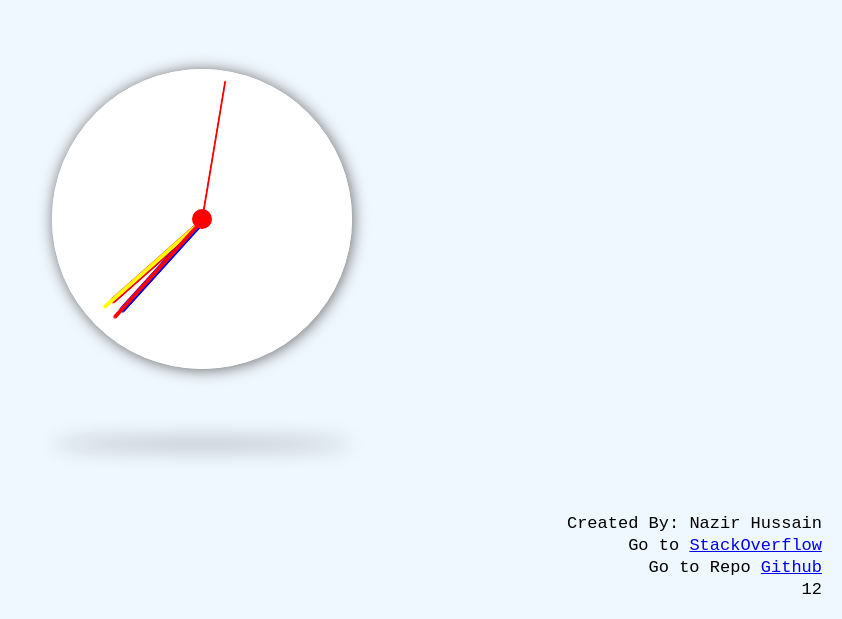
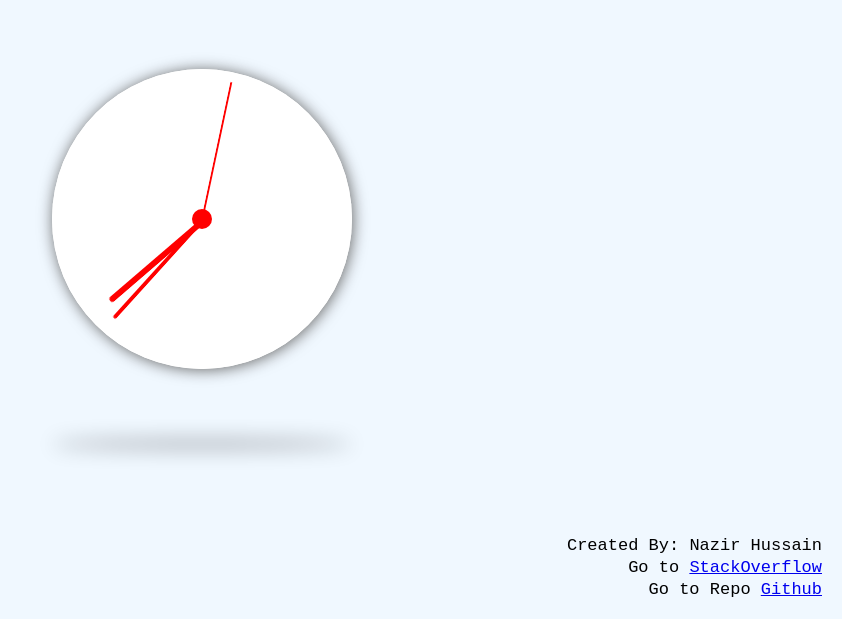
Before and after one commit to nHussain18/the-clock, a Next.js app: page / in a window 1280 px wide. Shown: the part 181-800 px from the top of the page, without its empty margins (438-1280 px from the left). Built offline with nearby package versions, Linux system fonts and the light colour scheme.

Commit message:
clock fixed

```diff
--- a/pages/index.tsx
+++ b/pages/index.tsx
@@ -11,15 +11,13 @@ const Home = () => {
 
   useEffect(() => {
     document.addEventListener('mousemove', onMouseMove)
-    const id = setInterval(() => {
+    setInterval(() => {
       setState({
         hour: new Date().getHours(),
         min: new Date().getMinutes(),
         sec: new Date().getSeconds()
       })
-      console.log("INTERNAL")
     }, 1000)
-    console.log("INTERvalID: ", id);
   }, [])
 
   const { hour, min, sec } = state;
@@ -34,18 +32,9 @@ const Home = () => {
     card.setAttribute("style", `transform: rotateY(${ax}deg) rotateX(${ay}deg);-webkit-transform: rotateY(${ax}deg) rotateX(${ay}deg);-moz-transform: rotateY(${ax}deg) rotateX(${ax}deg)`);
   };
 
-  // let sec = date.getSeconds();
-  // let min = date.getMinutes();
-  // let hour = date.getHours();
-  console.log("time", hour, min, sec);
-
-  let hDeg = (hour * 30) + (min / 2) + (0.008 * sec) + 90
+  let hDeg = (hour * 30) + (min / 2) + 90 + Math.random()
   let mDeg = (min * 6) + (sec * 0.1) + 90
   let sDeg = (sec * 6) + 90
-  // let hDeg = Math.round((((hour % 12) * 30) + (min / 2) + (0.008 * sec) + 90) % 360);
-  // let mDeg = Math.round(((min * 6) + (sec * 0.1) + 90) % 360)
-  // let sDeg = (sec * 6) + 90
-  console.log("Degrees", hDeg, mDeg, sDeg);
 
   return (
     <>
@@ -61,8 +50,6 @@ const Home = () => {
           <div className="card-content">
             <div className='center' />
             <span className='niddle-hour' style={{ transform: `rotate(${hDeg}deg)` }} />
-            <span className='niddle-hour' style={{ transform: `rotate(${mDeg}deg)`, backgroundColor: 'blue' }} />
-            <span className='niddle-minute' style={{ transform: `rotate(${hDeg}deg)`, backgroundColor: 'yellow' }} />
             <span className='niddle-minute' style={{ transform: `rotate(${mDeg}deg)` }} />
             <span className='niddle-second' style={{ transform: `rotate(${sDeg}deg)` }} />
           </div>
@@ -80,9 +67,6 @@ const Home = () => {
             <span>Go to Repo&nbsp;</span>
             <span><a href="https://github.com/nHussain18/the-clock">Github</a></span>
           </div>
-          <div>
-            <span>12</span>
-          </div>
         </div>
       </div>
     </>
--- a/styles/globals.scss
+++ b/styles/globals.scss
@@ -89,9 +89,7 @@ body {
       transform-origin: 100%;
       border-radius: 3px;
       background-color: #f00;
-      transition: all 1s ease;
-      transition-timing-function: linear;
-      // transition-timing-function: cubic-bezier(0.1, 2.7, 0.58, 1);
+      transition-timing-function: cubic-bezier(0.1, 2.7, 0.58, 1);
     }
 
     .center {
@@ -99,7 +97,6 @@ body {
       width: 20px;
       transform-origin: 90%;
       background: #f00;
-      // border:3px solid red;
       border-radius: 50%;
     }
 
```
